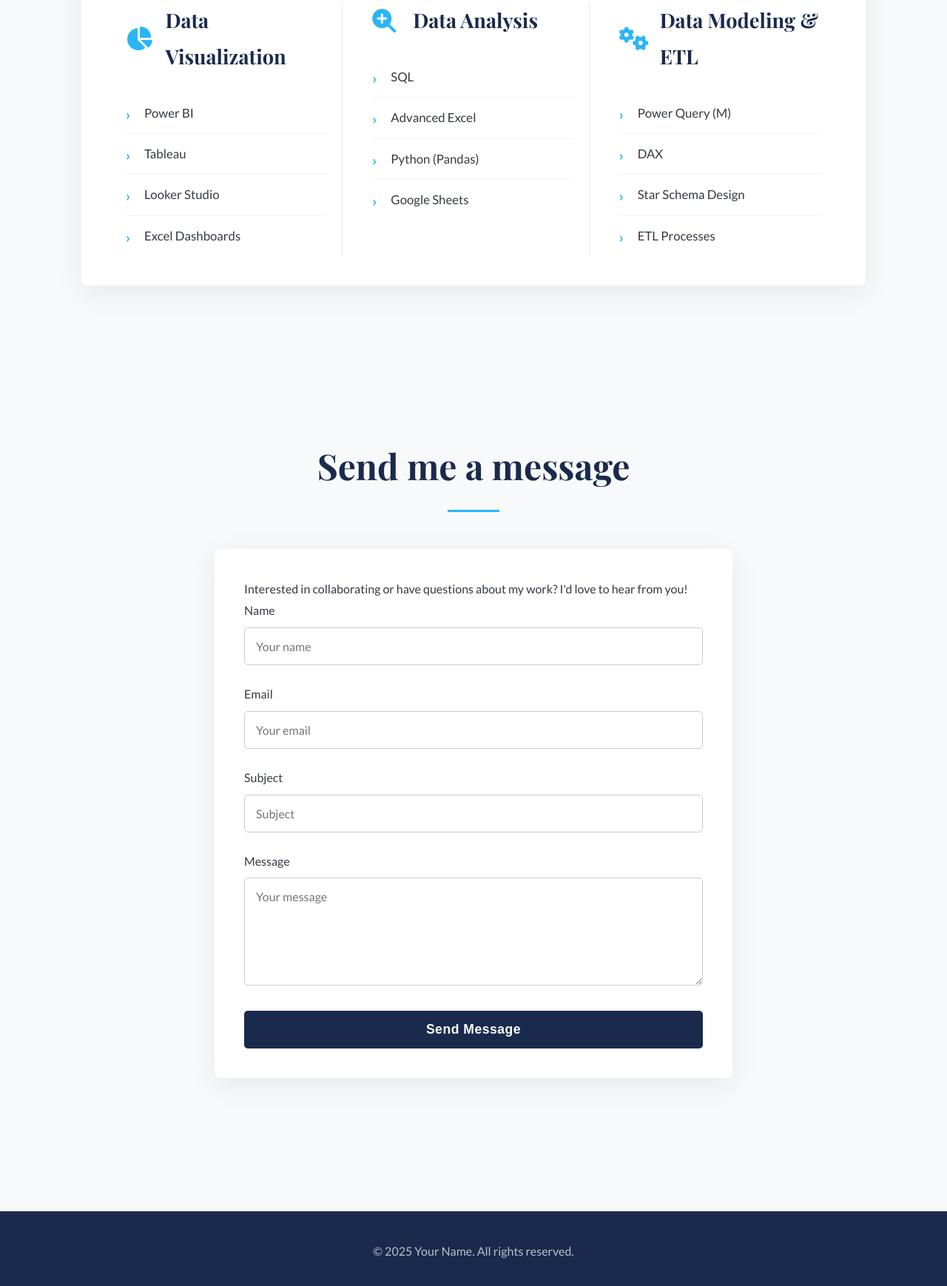
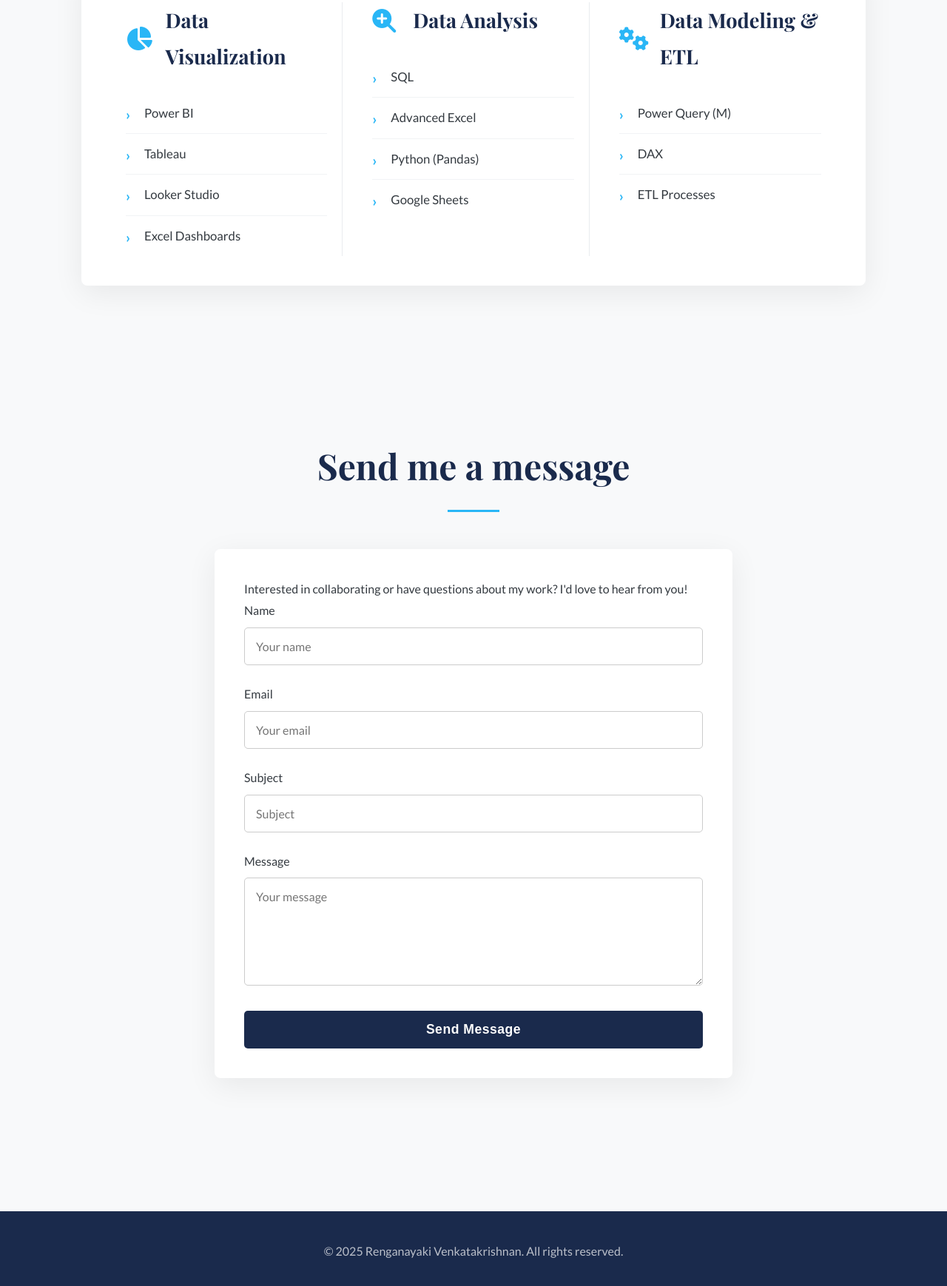
Before and after one commit to rengavk/rengavk.github.io, a plain HTML site: page index.html in a window 1280 px wide. Shown: the part 2747-4485 px from the top of the page at 74% size. Drawn offline with nearby package versions, Linux system fonts and the light colour scheme.

Commit message:
Update index.html

```diff
--- a/index.html
+++ b/index.html
@@ -177,7 +177,6 @@
                 <ul class="skill-list">
                     <li>Power Query (M)</li>
                     <li>DAX</li>
-                    <li>Star Schema Design</li>
                     <li>ETL Processes</li>
                 </ul>
             </div>
@@ -192,7 +191,7 @@
         <h2>Send me a message</h2>
 
         <!--💡UPDATE: Go to formsubmit.co and replace the email with your own-->
-        <form action="https://formsubmit.co/your-email@example.com" method="POST" class="contact-form">
+        <form action="https://formsubmit.co/renganayaki.venkatakrishnan00@gmail.com" method="POST" class="contact-form">
             <p> Interested in collaborating or have questions about my work? I'd love to hear from you!</p>
 
             <!-- Form Fields -->
@@ -224,7 +223,7 @@
 <footer>
     <div class="container">
         <!--💡UPDATE: Change the year and your name-->
-        <p>&copy; 2025 Your Name. All rights reserved.</p>
+        <p>&copy; 2025 Renganayaki Venkatakrishnan. All rights reserved.</p>
     </div>
 </footer>
 
```
